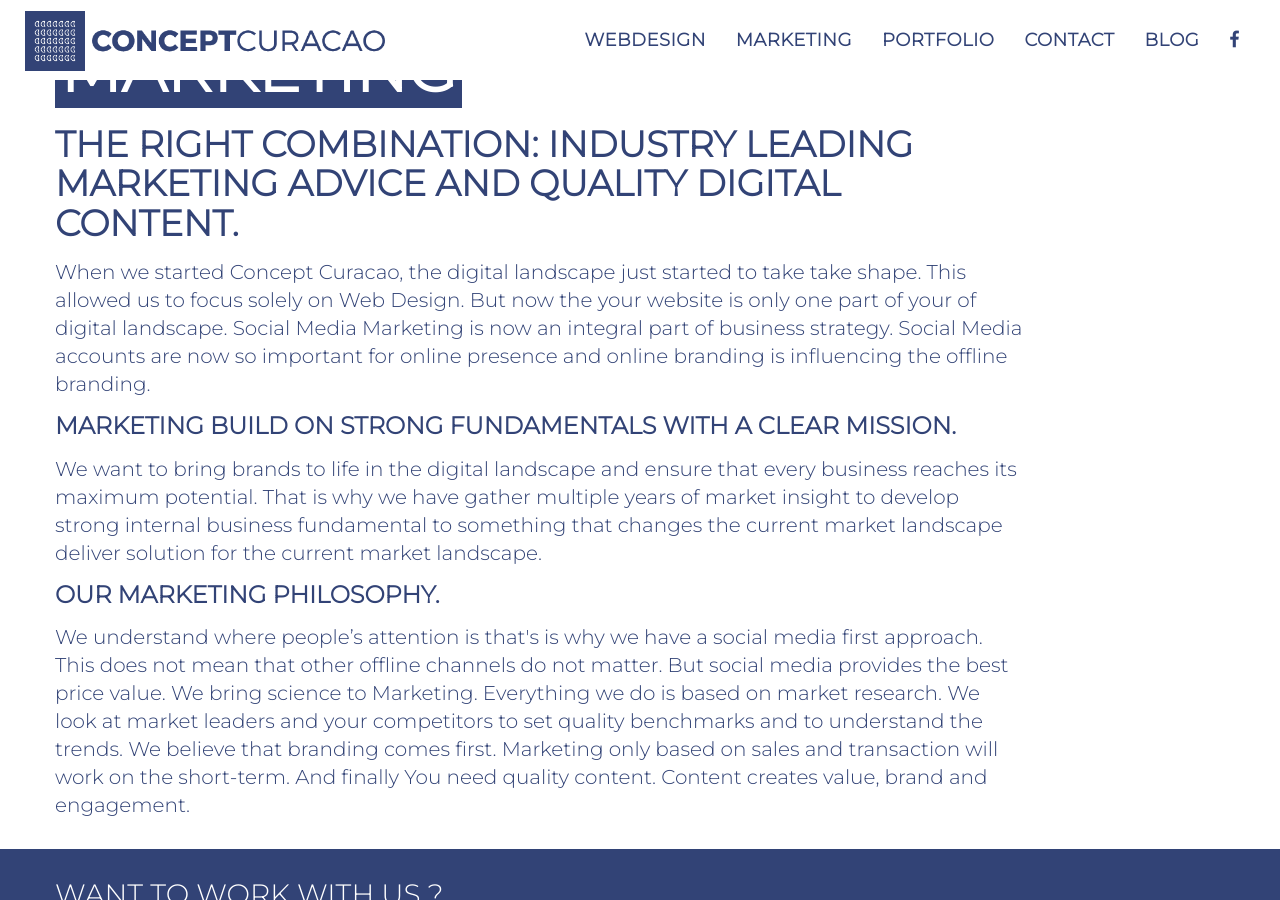
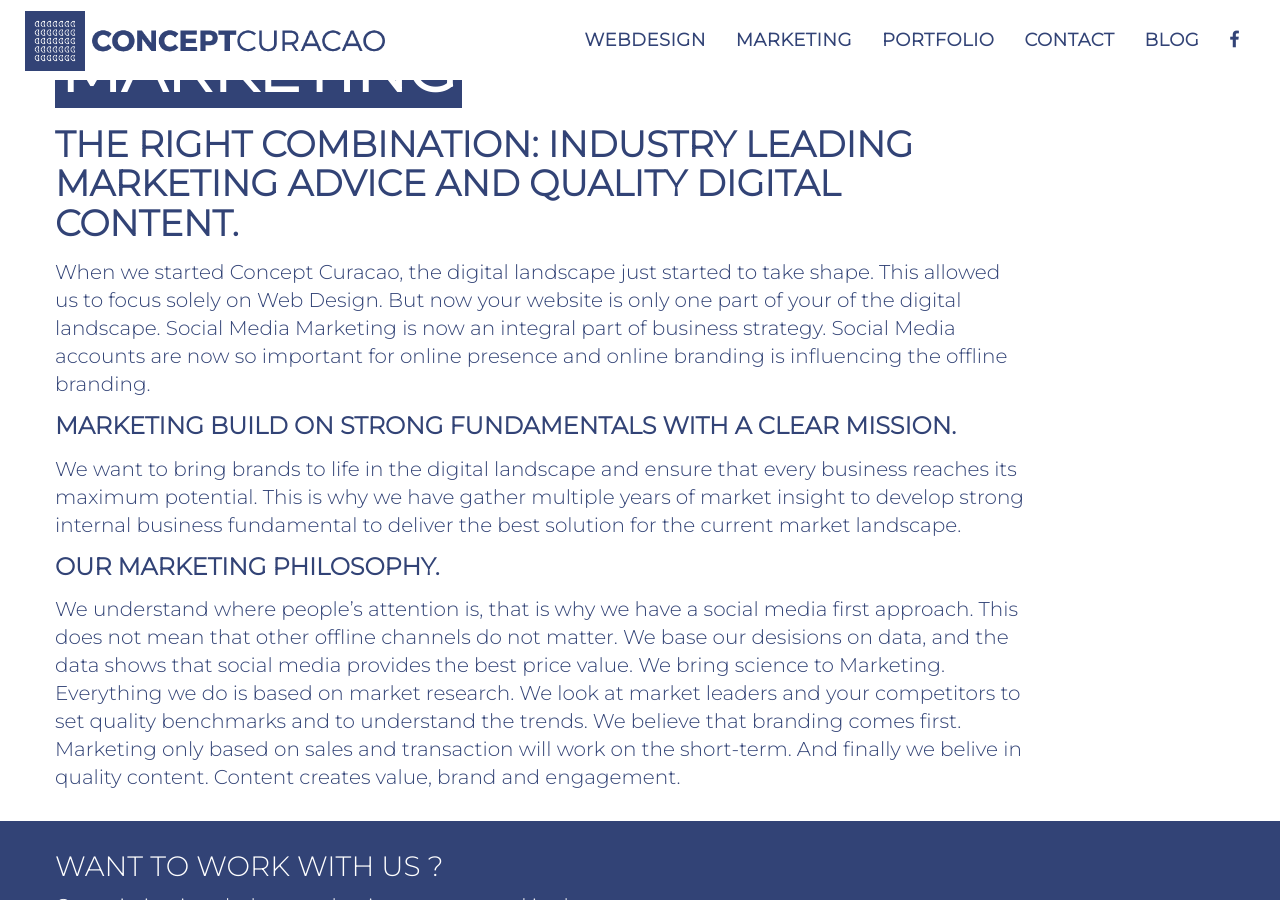
Before and after one commit to devbox02/conceptcuracao, a Jekyll site: the page built from marketing.html, in a window 1280 px wide and 900 px high, scrolled down 446 px. Built offline with Jekyll 4.4.1, drawn with Linux system fonts in a browser that asks for light colours.

Commit message:
content09

```diff
--- a/index.html
+++ b/index.html
@@ -24,11 +24,11 @@ title: Design & Strategy
                 </div>
                 <h2>A Design and Strategy Agency.</h2>
                 <p>
-                Our mission is to help every businesses succeed in the new competitive digital landscape. We have gather years of market insight and experience to develop strong business principles to help deliver industry leading advice, structure and content to our clients in a matter of days. We work based on a Micro Consultancy Model. We are focused on providing short bursts of high quality work to fit a specific budget.
+                Our mission is to help every businesses succeed in the new competitive digital landscape. We have gather years of market insight and experience to develop strong business principles to deliver industry leading advice, structure and content to our clients in a matter of days. We work based on a Micro Consultancy Model. We are focused on providing short bursts of high quality work to fit a specific budget.
                 </p>
                 <h2>We are the best of both worlds.</h2>
                 <p>
-                Designers, Creators and Innovators working to deliver the best fast, understated and modern websites, beautiful branding elements and quality marketing content.Also Consultants, Analysts and Entrepreneurs working passionate everyday to further gain market insight in multiple industries. Fine tuning our business principles and frameworks used to provide fast and effective insight and solutions for our clients. We are breaking the traditional consultancy mold.
+                Designers, Creators and Innovators working to deliver the best performing modern designed websites, beautiful branding elements and quality marketing content. We are also Consultants, Analysts and Entrepreneurs working everyday to further gain market insight in multiple industries. Fine-tuning our business principles and frameworks to provide fast insights and solutions for our clients. We are breaking the traditional consultancy mold.
                 </p>
                 <h2>Let us lead you through the digital landscape.</h2>
             </div>
--- a/marketing.html
+++ b/marketing.html
@@ -23,11 +23,11 @@ permalink: marketing
                 <h5><span class="blue">MARKETING</span><h5>
                 </div>
                 <h1>The Right Combination: Industry Leading Marketing Advice and Quality Digital Content.</h1>
-                <p>When we started Concept Curacao, the digital landscape just started to take take shape. This allowed us to focus solely on Web Design. But now the your website is only one part of your of digital landscape. Social Media Marketing is now an integral part of business strategy. Social Media accounts are now so important for online presence and online branding is influencing the offline branding.</p>
+                <p>When we started Concept Curacao, the digital landscape just started to take shape. This allowed us to focus solely on Web Design. But now your website is only one part of your of the digital landscape. Social Media Marketing is now an integral part of business strategy. Social Media accounts are now so important for online presence and online branding is influencing the offline branding.</p>
                 <h2>Marketing build on strong fundamentals with a clear mission.</h2>
-                <p>We want to bring brands to life in the digital landscape and ensure that every business reaches its maximum potential. That is why we have gather multiple years of market insight to develop strong internal business fundamental to something that changes the current market landscape deliver solution for the current market landscape.</p>
+                <p>We want to bring brands to life in the digital landscape and ensure that every business reaches its maximum potential. This is why we have gather multiple years of market insight to develop strong internal business fundamental to deliver the best solution for the current market landscape.</p>
                 <h2>Our marketing philosophy.</h2>
-                <p>We understand where people’s attention is that's is why we have a social media first approach. This does not mean that other offline channels do not matter. But social media provides the best price value. We bring science to Marketing. Everything we do is based on market research. We look at market leaders and your competitors to set quality benchmarks and to understand the trends. We believe that branding comes first. Marketing only based on sales and transaction will work on the short-term. And finally You need quality content. Content creates value, brand and engagement.</p>
+                <p>We understand where people’s attention is, that is why we have a social media first approach. This does not mean that other offline channels do not matter. We base our desisions on data, and the data shows that social media provides the best price value. We bring science to Marketing. Everything we do is based on market research. We look at market leaders and your competitors to set quality benchmarks and to understand the trends. We believe that branding comes first. Marketing only based on sales and transaction will work on the short-term. And finally we belive in quality content. Content creates value, brand and engagement.</p>
             </div>
         </div>
     </div>
```
